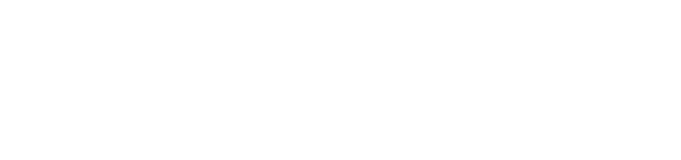
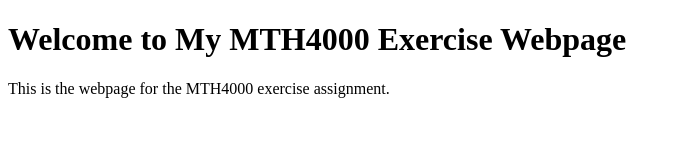
Before and after one commit to lm10-tsl/lm10.github.io, a plain HTML site: page index.html in a window 1280 px wide. Shown: the whole page, without its empty margins (0-681 px from the left). Drawn offline with Linux system fonts and the light colour scheme.

Commit message:
Update index.html

```diff
--- a/index.html
+++ b/index.html
@@ -6,6 +6,8 @@
 </head>
 
  <body>
+     <h1>Welcome to My MTH4000 Exercise Webpage</h1>
+    <p>This is the webpage for the MTH4000 exercise assignment.</p>
 </body>
 
 </html>
```
